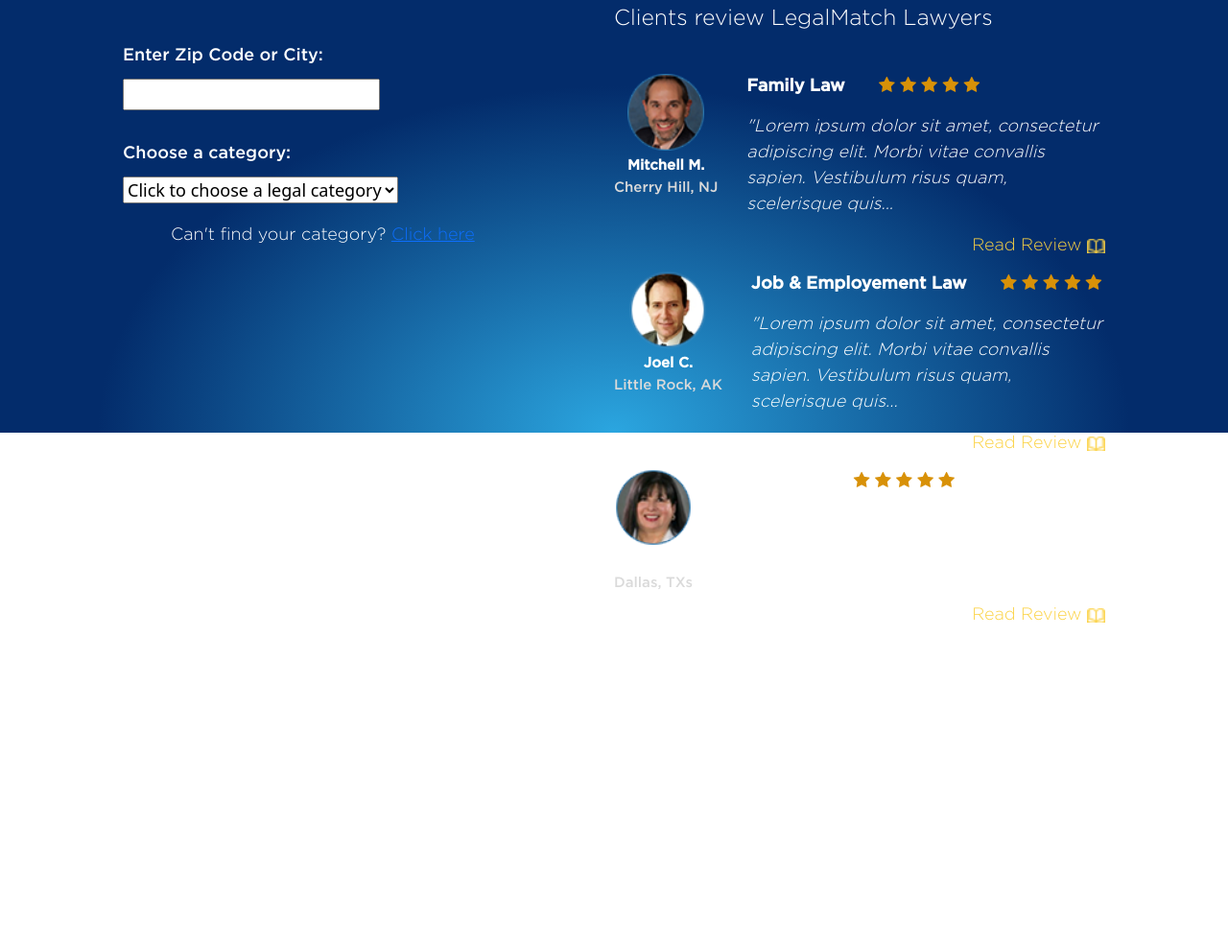
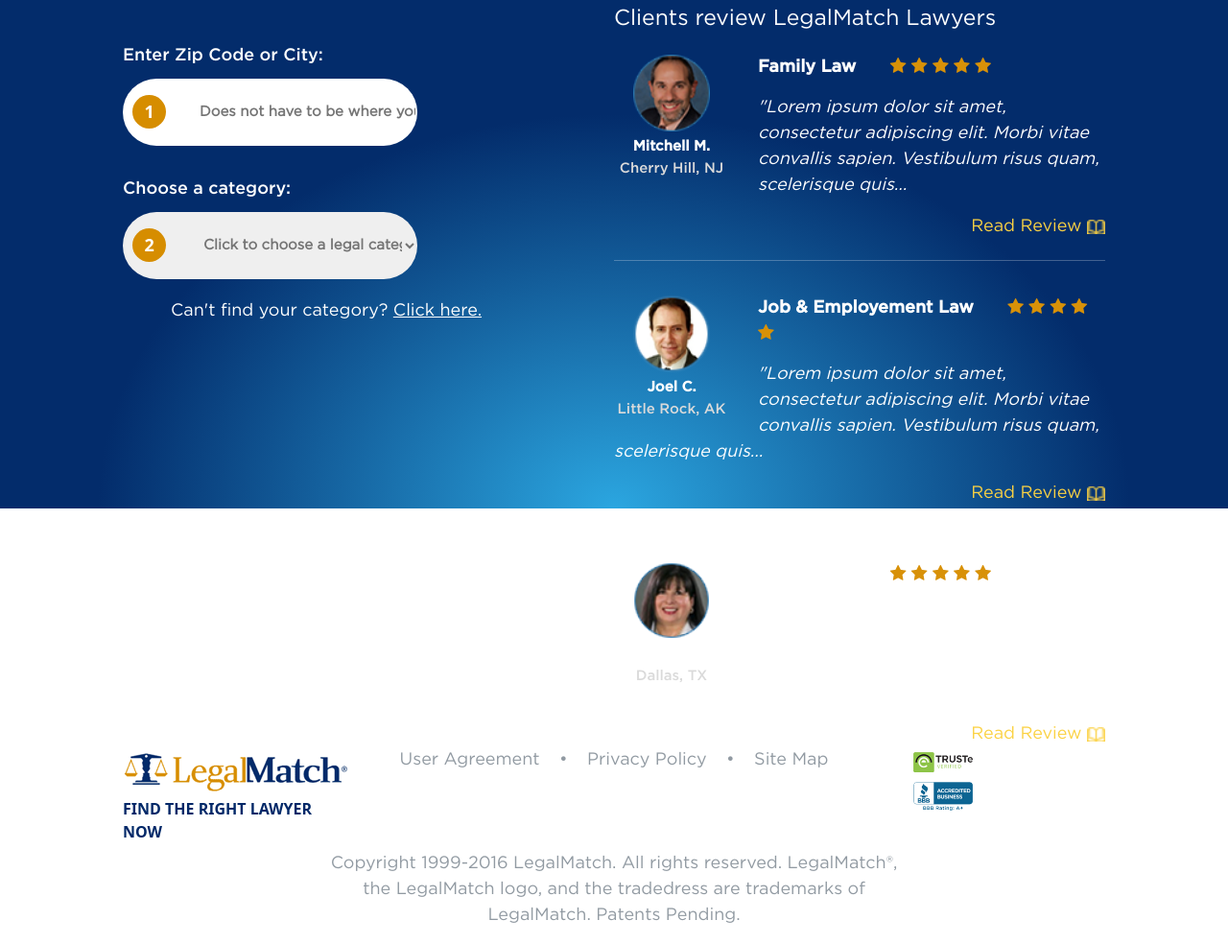
Before and after one commit to stephenabad/FE-exam, a plain HTML site: page index.html in a window 1280 px wide. Shown: the part 208-1192 px from the top of the page at 96% size. Before the commit the page ends 863 px from the top, so only its background shows below. Drawn offline with nearby package versions, Linux system fonts and the light colour scheme.

Commit message:
Main look and feel

```diff
--- a/index.html
+++ b/index.html
@@ -19,12 +19,15 @@
             <div class="ms-auto" style="margin-right: 10%;">
                 <div class="header-guarantees">
                     <div>
+                        <i class="fa fa-check" style="color: green"></i>
                         <span>No fee to present your case</span>
                     </div>
                     <div>
+                        <i class="fa fa-check" style="color: green"></i>
                         <span>Choose from lawyers in your area</span>
                     </div>
                     <div>
+                        <i class="fa fa-check" style="color: green"></i>
                         <span>A 100% confidential service</span>
                     </div>
                 </div>
@@ -45,15 +48,17 @@
                     <div style="padding-bottom: 10px;">
                         <span style="font-family: Gotham-Medium;">Enter Zip Code or City:</span>
                     </div>
-                    <div>
-                        <input type="text" id="locationInput" name="locationInput" />
+                    <div class="user-input">
+                        <div class="number-circle">1</div>
+                        <input type="text" placeholder="Does not have to be where you live"/>
                     </div>
                 </div>
                 <div>
                     <div style="padding-bottom: 10px;">
                         <span style="font-family: Gotham-Medium;">Choose a category:</span>
                     </div>
-                    <div>
+                    <div class="user-input">
+                        <div class="number-circle">2</div>
                         <select>
                             <option value="" selected disabled hidden>Click to choose a legal category</option>
                         </select>
@@ -81,6 +86,7 @@
                         <span>Read Review</span><img src="./assets/images/book_icon.png">
                     </div>
                 </div>
+                <div><hr style="margin-top: 4rem"></div>
                 <div class="review-item">
                     <div class="review-img">
                         <img src="./assets/images/Joel.png">
@@ -100,11 +106,12 @@
                         <span>Read Review</span><img src="./assets/images/book_icon.png">
                     </div>
                 </div>
+                <div><hr style="margin-top: 4rem"></div>
                 <div class="review-item">
                     <div class="review-img">
                         <img src="./assets/images/Brigida.png">
                         <p class="lawyer-name">Brigida R.</p>
-                        <p class="lawyer-loc">Dallas, TXs</p>
+                        <p class="lawyer-loc">Dallas, TX</p>
                     </div>
                     <div class="review-details">
                         <span class="law-category">Family Law</span>
@@ -120,11 +127,42 @@
                     </div>
                 </div>
             </div>
-
             <div style="padding-left: 50px;">
-                <span style="font-family: Gotham-Book; font-size: 18px;">Can't find your category? <a href="#">Click here</a></span>
+                <span style="font-family: Gotham-Book; font-size: 18px;">Can't find your category? <a href="#" style="color:white">Click here.</a></span>
             </div>
         </div>
         </div>
+        <div class="flex-container">
+            <div style="width: 20%;">
+                <img src="./assets/images/LM-logo.png"/>
+                <p class="header-message">FIND THE RIGHT LAWYER NOW</p>
+            </div>
+            <div style="width: 60%; text-align: center; margin:auto;">
+                <div class="footer-details">
+                    <div class="footer-links">
+                        <span>User Agreement</span>
+                        <span style="margin: 15px;">&#x2022;</span>
+                        <span>Privacy Policy</span>
+                        <span style="margin: 15px;">&#x2022;</span>
+                        <span>Site Map</span>
+                        <div>
+                            <br/>
+                            <br/>
+                            <br/>
+                            <p style="margin-bottom: 0;">Copyright 1999-2016 LegalMatch. All rights reserved. LegalMatch®,</p>
+                            <p>the LegalMatch logo, and the tradedress are trademarks of LegalMatch. Patents Pending.</p>
+                        </div>
+                    </div>
+                </div>
+            </div>
+            <div style="width: 20%;">
+                <div>
+                    <img src="./assets/images/TRUSTe.png" style="width: 35%; padding: 5px;"/>
+                </div>
+                <div>
+                    <img src="./assets/images/BBB.png" style="width: 35%; padding: 5px;"/>
+                </div>
+            </div>
+        </div>
     </body>
 </html>
--- a/styles.css
+++ b/styles.css
@@ -10,7 +10,7 @@
 
 @font-face {
     font-family: Gotham-Book;
-    src: url('./assets/fonts/Gotham Light.otf');
+    src: url('./assets/fonts/Gotham Book.otf');
 }
 
 .navbar{
@@ -55,7 +55,7 @@
 
 .review-item{
     text-align: center;
-    padding-top: 40px;
+    padding-top: 20px;
 }
 
 .review-img img{
@@ -68,6 +68,7 @@
 .review-img{
     float: left;
     padding-right: 30px;
+    width: 150px;
 }
 
 .review-details{
@@ -85,6 +86,7 @@
     font-family: 'Gotham-Medium';
     font-size: 15px;
     color: #dadada;
+    width: 100%;
 }
 
 .law-category{
@@ -109,3 +111,72 @@
     height: 15px;
     padding-left: 5px;
 }
+
+.user-input{
+    position: relative;
+}
+
+.user-input input{
+    border-radius: 40px;
+    height: 70px;
+    width: 60%;
+    display: block;
+    box-sizing: border-box;
+    border: none;
+    padding-left: 5rem;
+    font-family: 'Gotham-Book';
+    font-weight: bold;
+    font-size: 15px;
+}
+
+.user-input div{
+    position: absolute;
+    top: 17px;
+    left: 2%;
+}
+
+.user-input select{
+    border-radius: 40px;
+    height: 70px;
+    width: 60%;
+    display: block;
+    box-sizing: border-box;
+    border: none;
+    padding-left: 5rem;
+    font-family: 'Gotham-Book';
+    font-weight: bold;
+    font-size: 15px;
+    color: #747474
+}
+
+.number-circle{
+    width: 35px;
+    line-height: 35px;
+    border-radius: 50%;
+    text-align: center;
+    font-size: 18px;
+    font-weight: bold;
+    border: none;
+    background-color: #d68d00;
+}
+
+.flex-container{
+    margin-left: 10%;
+    margin-right: 10%;
+    margin-top: 30px;
+    display: flex;
+    justify-content: center;
+    width: 80%;
+    align-content: center;
+}
+
+.footer-details{
+    display: flex;
+    justify-content: center;
+}
+
+.footer-links{
+    font-family: 'Gotham-Book';
+    font-size: 18px;
+    color: #919aa2
+}
```
Also changed, not shown: assets/images/BBB.png (renamed from assets/images/.png), assets/images/TRUSTe.png (renamed from assets/images/2.png).
